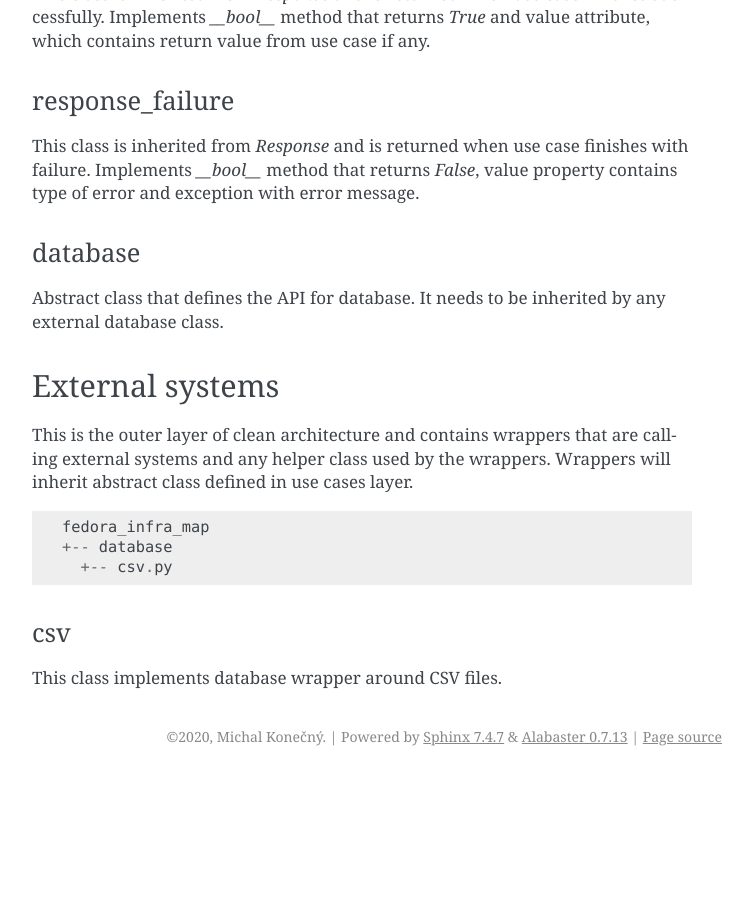
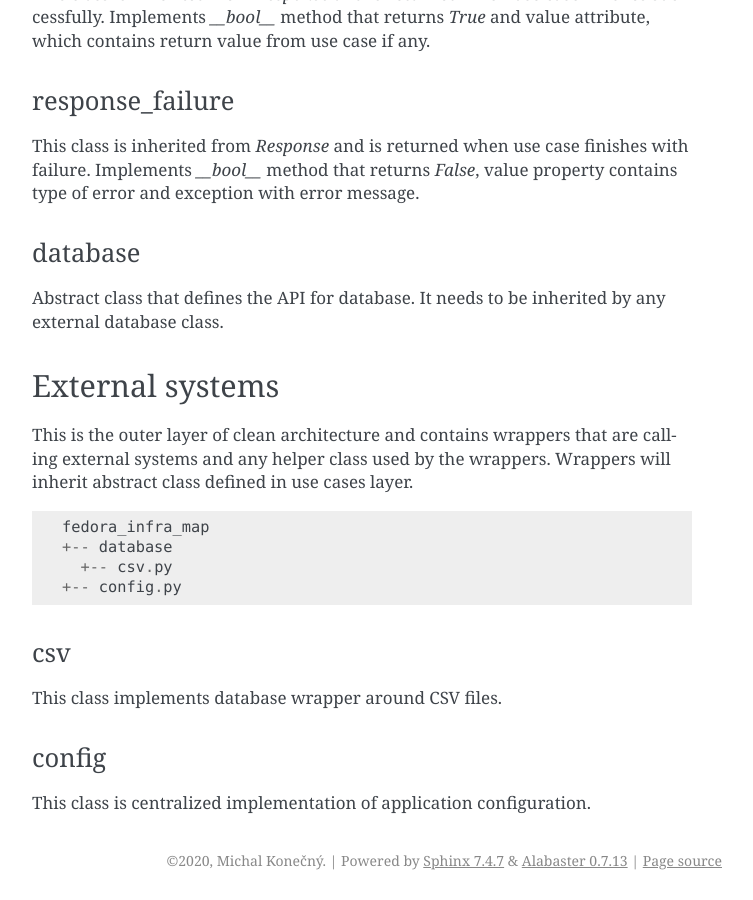
Before and after one commit to Zlopez/fedora-infra-map, a Sphinx documentation site: the page built from docs/design.rst, in a window 1280 px wide and 900 px high, scrolled down 2075 px. Shown: the whole window, without its empty margins (388-1141 px from the left). Built offline with Sphinx 7.4.7, drawn with Linux system fonts in a browser that asks for light colours; pages that are not in the unit, such as notebooks, are missing from menus; before the commit the page ends 2851 px from its top, so only the background shows below that.

Commit message:
Add config to design

```diff
--- a/docs/design.rst
+++ b/docs/design.rst
@@ -118,9 +118,16 @@ This is the outer layer of clean architecture and contains wrappers that are cal
   fedora_infra_map
   +-- database
     +-- csv.py
+  +-- config.py
 
 
 csv
 ~~~
 
 This class implements database wrapper around CSV files.
+
+
+config
+~~~~~~
+
+This class is centralized implementation of application configuration.
```
